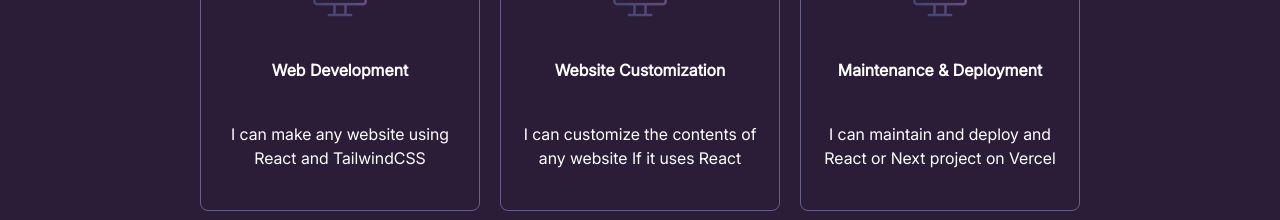
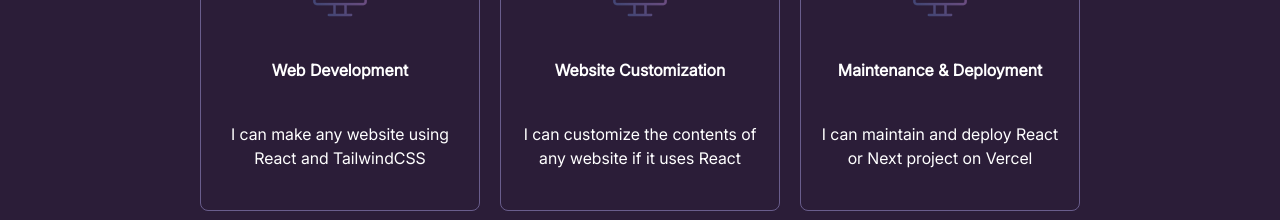
Before and after one commit to malikrizwan177/Resume_4, a React (Vite) app: page / in a window 1280 px wide. Shown: the part 1200-1420 px from the top of the page. Built offline with nearby package versions, Linux system fonts and the light colour scheme.

Commit message:
some spelling mistakes corrected

```diff
--- a/src/components/Services.jsx
+++ b/src/components/Services.jsx
@@ -1,8 +1,8 @@
 const Services = () => {
     const services = [
         {img: "./icons/Graphic_Design.png", img_white: "./icons/Graphic_Design_White.png", heading: "Web Development", description: "I can make any website using React and TailwindCSS"},
-        {img: "./icons/Graphic_Design.png", img_white: "./icons/Graphic_Design_White.png", heading: "Website Customization", description: "I can customize the contents of any website If it uses React"},
-        {img: "./icons/Graphic_Design.png", img_white: "./icons/Graphic_Design_White.png", heading: "Maintenance & Deployment", description: "I can maintain and deploy and React or Next project on Vercel"},
+        {img: "./icons/Graphic_Design.png", img_white: "./icons/Graphic_Design_White.png", heading: "Website Customization", description: "I can customize the contents of any website if it uses React"},
+        {img: "./icons/Graphic_Design.png", img_white: "./icons/Graphic_Design_White.png", heading: "Maintenance & Deployment", description: "I can maintain and deploy React or Next project on Vercel"},
         {img: "./icons/Graphic_Design.png", img_white: "./icons/Graphic_Design_White.png", heading: "UI/UX Designing", description: "I can do a bit of UI/UX designing of a website on figma"},
     ]
   return (
```
